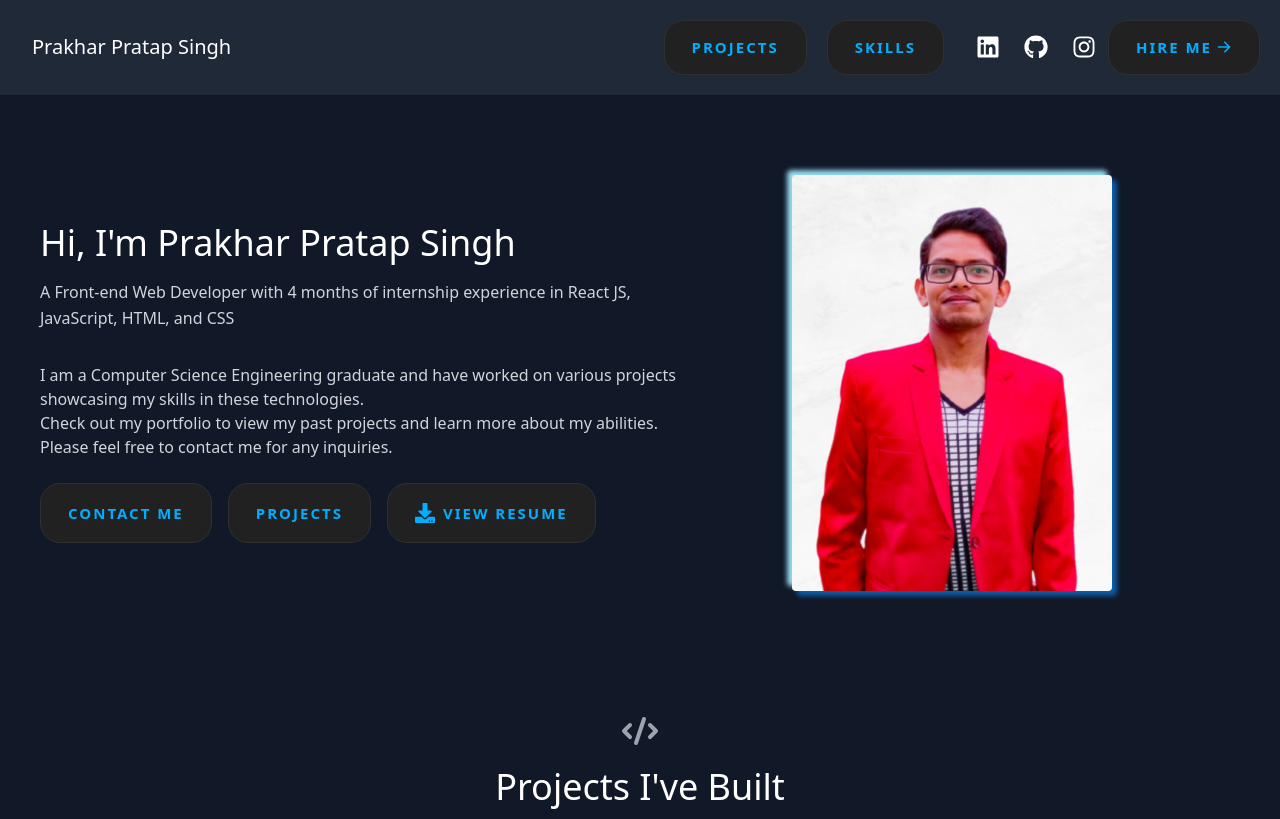
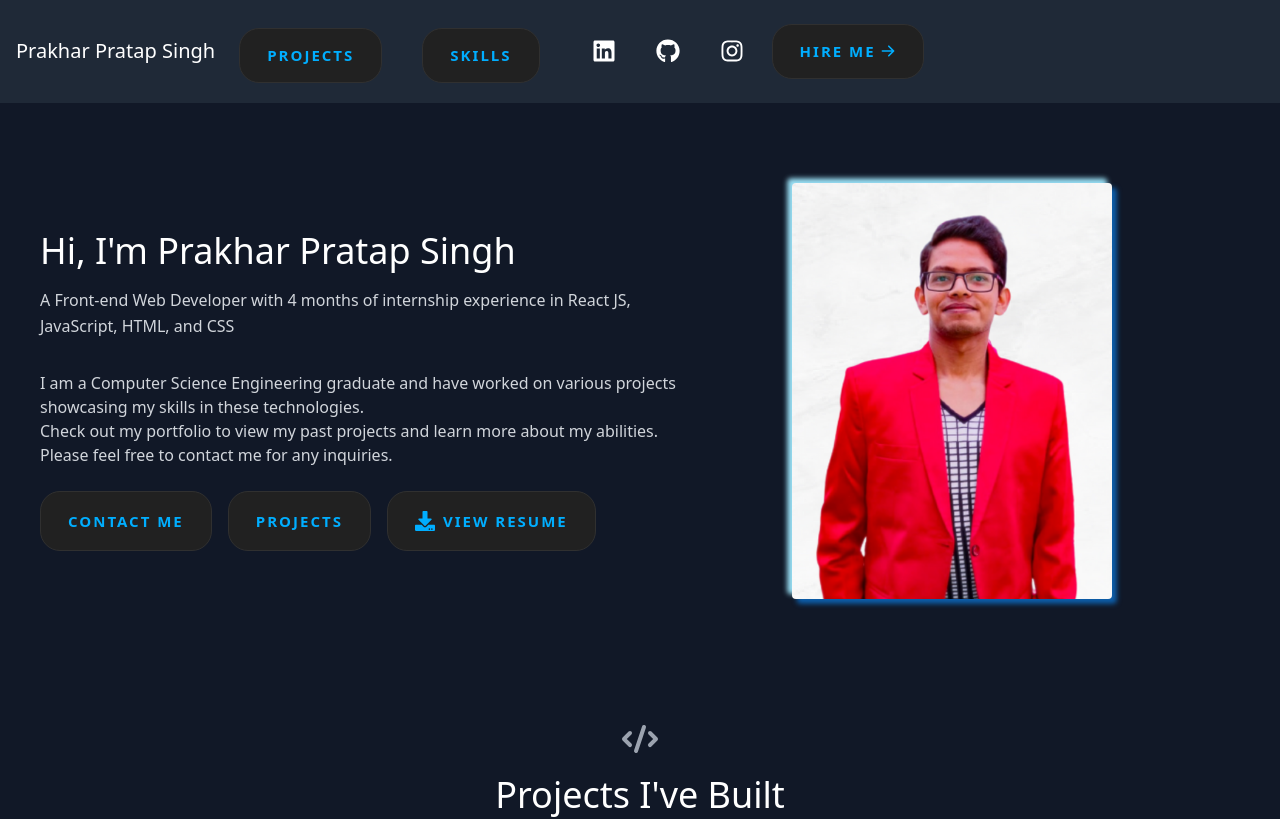
Before and after one commit to prakharpratap97/Prakhar-Pratap-Singh-Portfolio-by-using-reactjs-and-netlifly-main, a React (Create React App) app: page / in a window 1280 px wide. Shown: the top 819 px of the page. Built offline with nearby package versions, Linux system fonts and the light colour scheme.

Commit message:
Update Navbar.js

```diff
--- a/src/components/Navbar.js
+++ b/src/components/Navbar.js
@@ -1,22 +1,50 @@
 import { FaInstagram, FaLinkedin, FaGithub } from "react-icons/fa";
-import { ArrowRightIcon } from "@heroicons/react/solid";
-import React from "react";
+import { ArrowRightIcon, MenuIcon, XIcon } from "@heroicons/react/solid";
+import React, { useState } from "react";
 
 export default function Navbar() {
+  const [isOpen, setIsOpen] = useState(false);
+
   return (
     <header className="bg-gray-800 md:sticky top-0 z-10">
-      <div className="container mx-auto flex flex-col md:flex-row items-center p-5">
+      <div className="container mx-auto flex flex-wrap md:flex-nowrap items-center p-4">
         <a
           href="#about"
-          className="title-font font-medium text-white mb-4 md:mb-0 text-xl ml-3"
+          className="title-font font-medium text-white hover:text-gray-400 focus:outline-none focus:text-gray-400 mb-4 md:mb-0 sm:text-center text-xl mr-4"
         >
           Prakhar Pratap Singh
         </a>
-        <div className="md:ml-auto flex items-center">
-          <a href="#projects" className="selected mr-5 hover:text-white">
+
+        <div className="md:hidden ml-auto">
+          <button
+            onClick={() => setIsOpen(!isOpen)}
+            type="button"
+            className="text-gray-400 hover:text-white focus:outline-none focus:text-white mb-5"
+          >
+            {isOpen ? (
+              <XIcon className="h-6 w-6" aria-hidden="true" />
+            ) : (
+              <MenuIcon className="h-6 w-6" aria-hidden="true" />
+            )}
+          </button>
+        </div>
+
+        <div
+          className={`md:flex md:items-center ${
+            isOpen ? "block" : "hidden"
+          } w-full md:w-auto`}
+        >
+          <div className="md:ml-auto flex flex-col md:flex-row items-center ">
+            <a
+              href="#projects"
+              className="selected mr-5 hover:text-white m-2 md:mb-0 md:mr-8"
+            >
               Projects
             </a>
-          <a href="#skills" className="selected mr-5 hover:text-white">
+            <a
+              href="#skills"
+              className="selected mr-5 hover:text-white m-2 md:mb-0 md:mr-8"
+            >
               Skills
             </a>
             <a
@@ -25,7 +53,7 @@ export default function Navbar() {
               rel="noopener noreferrer"
               className="text-white mx-3"
             >
-            <FaLinkedin className="w-6 h-6" />
+              <FaLinkedin className="w-6 h-6 m-2 mb-2" />
             </a>
             <a
               href="https://github.com/prakharpratap97"
@@ -33,7 +61,7 @@ export default function Navbar() {
               rel="noopener noreferrer"
               className="text-white mx-3"
             >
-            <FaGithub className="w-6 h-6" />
+              <FaGithub className="w-6 h-6 m-2 mb-2" />
             </a>
             <a
               href="https://www.instagram.com/prakharpratap97/"
@@ -41,17 +69,18 @@ export default function Navbar() {
               rel="noopener noreferrer"
               className="text-white mx-3"
             >
-            <FaInstagram className="w-6 h-6" />
+              <FaInstagram className="w-6 h-6 m-2 mb-2" />
             </a>
-        </div>
             <a
               href="#contact"
-          className="selected inline-flex items-center bg-gray-800 border-0 py-2 px-4 focus:outline-none  rounded  mt-4 md:mt-0"
+              className="selected inline-flex items-center bg-gray-800 border-0 py-2 px-4 focus:outline-none rounded m-2 "
             >
               Hire Me
               <ArrowRightIcon className="w-4 h-4 ml-1" />
             </a>
           </div>
+        </div>
+      </div>
     </header>
   );
 }
```
Lines whose indentation alone changed are shown as unchanged.
